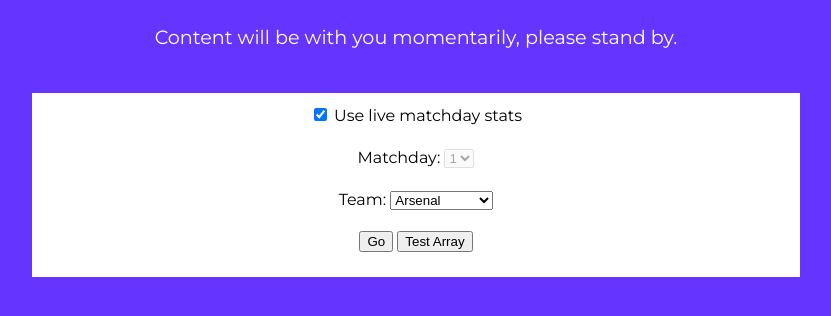
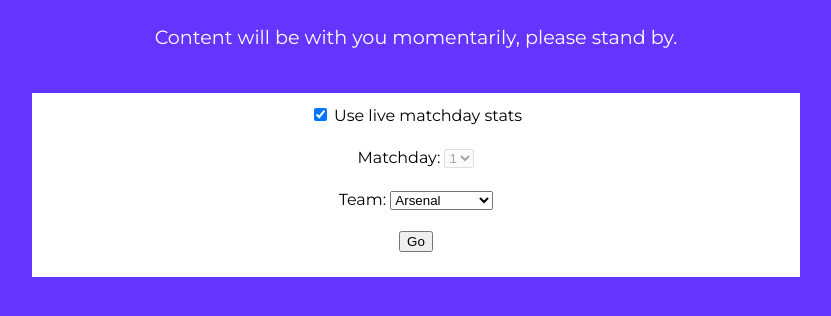
Before and after one commit to joshcawthorne/FootballAI, a plain HTML site: page index.html in a window 1280 px wide. Shown: the part 146-462 px from the top of the page, without its empty margins (224-1055 px from the left). Drawn offline with nearby package versions, Linux system fonts and the light colour scheme.

Commit message:
Version 1.0.91
Major Changes: None.
Minor Changes: Removed test array functionality.

```diff
--- a/index.html
+++ b/index.html
@@ -40,7 +40,6 @@
             </select>
           </p>
           <button onclick="getScore();">Go</button>
-          <button onclick="testArray();">Test Array</button>
 
           <br>
 
```
